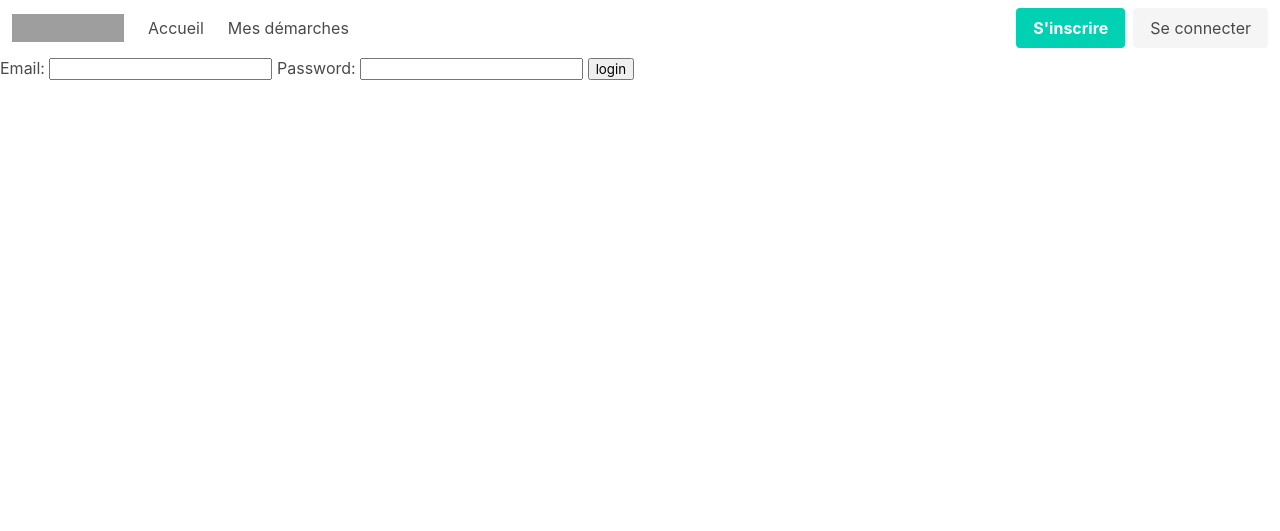
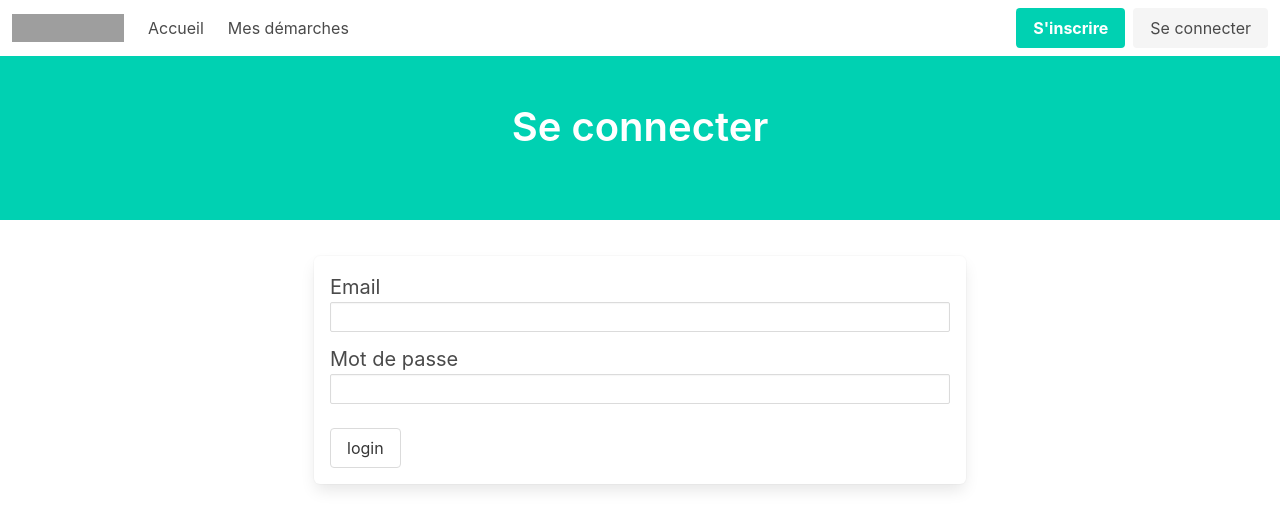
Before and after one commit to Louisejesuis/Planning-hebdomadaire, a Symfony app: template templates/login/index.html.twig in a window 1280 px wide. Shown: the top 531 px of the page. Run offline with Twig, Linux system fonts and the light colour scheme; the template is opened without the code that fills it, so the values that code supplies are empty; style sheets or scripts are compiled from the project's sources; some libraries are stand-ins or nearby versions; grey boxes are pictures that could not be loaded.

Commit message:
login page

```diff
--- a/templates/login/index.html.twig
+++ b/templates/login/index.html.twig
@@ -1,20 +1,44 @@
 {% extends 'base.html.twig' %}
 
-{# ... #}
+{% block title %}Se connecter{% endblock %}
 
 {% block body %}
+    <section class="hero is-primary">
+        <div class="hero-body">
+            <h2 class="title has-text-centered is-size-2">Se connecter</h2>
+        </div>
+    </section>
+
     {% if error %}
         <div>{{ error.messageKey|trans(error.messageData, 'security') }}</div>
     {% endif %}
 
-    <form action="{{ path('app_login') }}" method="post">
-        <label for="username">Email:</label>
-        <input type="text" id="username" name="_username" value="{{ last_username }}"/>
+    <div class="columns is-centered py-6">
+        <div class="column is-half box px-4 py-4">
+            <form action="{{ path('app_login') }}" method="post">
 
-        <label for="password">Password:</label>
-        <input type="password" id="password" name="_password"/>
-        <input type="hidden" name="_target_path" value="/user/steps"/>
+                <div class="field is-flex-direction-column ">
+                    <label for="username"  class="is-size-5">Email</label>
+                    <div class="control">
+                        <input type="text" id="username" name="_username" value="{{ last_username }}" class="input is-small"/>
+                    </div>
+                </div>
 
-        <button type="submit">login</button>
-    </form>
+                <div class="field is-flex-direction-column ">
+                    <label for="password" class="is-size-5">Mot de passe</label>
+                    <div class="control">
+                        <input type="password" id="password" name="_password" class="input is-small"/>
+                    </div>
+                </div>
+
+                <input type="hidden" name="_target_path" value="/user/steps"/>
+                <div class="field is-flex-direction-column ">
+                    <div class="control">
+                        <button type="submit" class="button mt-3">login</button>
+                    </div>
+                </div>
+            </form>
+
+        </div>
+    </div>
 {% endblock %}
```
Also changed, not shown: src/Controller/LoginController.php (line endings or trailing spaces).
